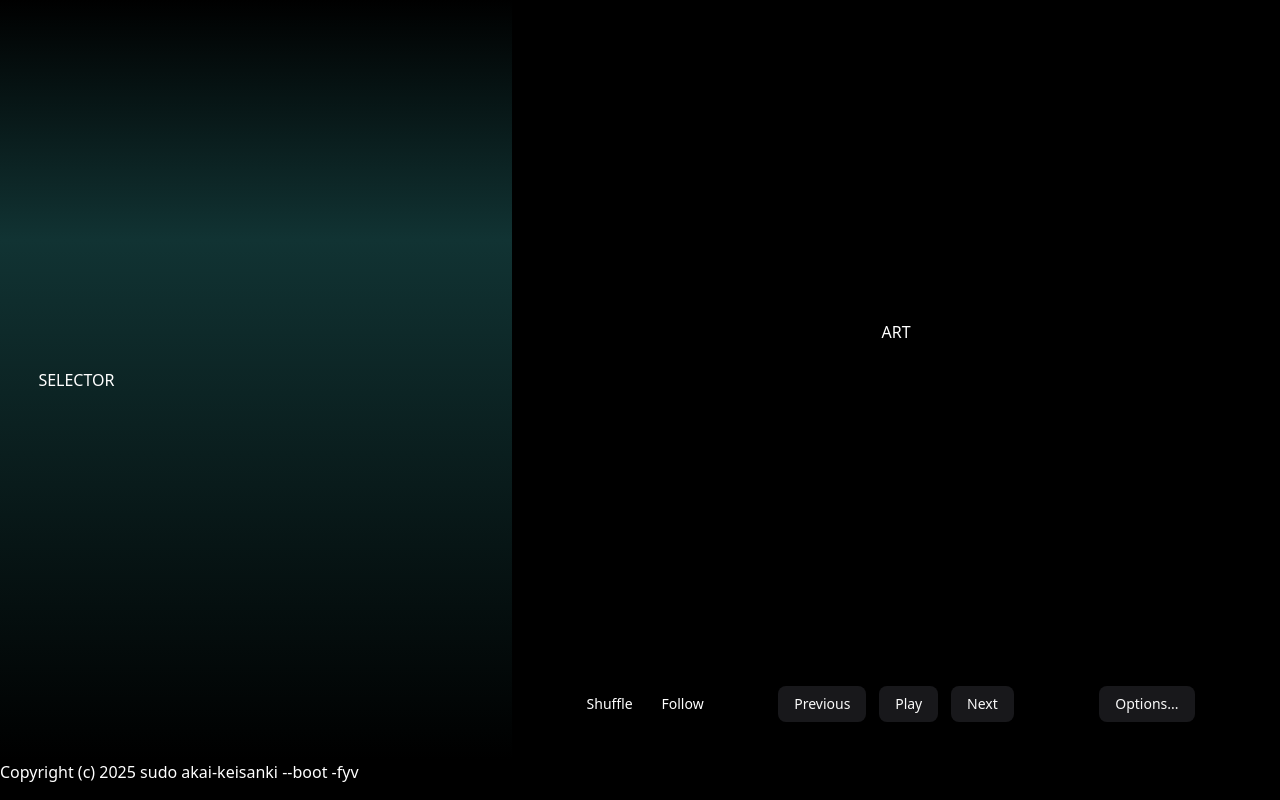
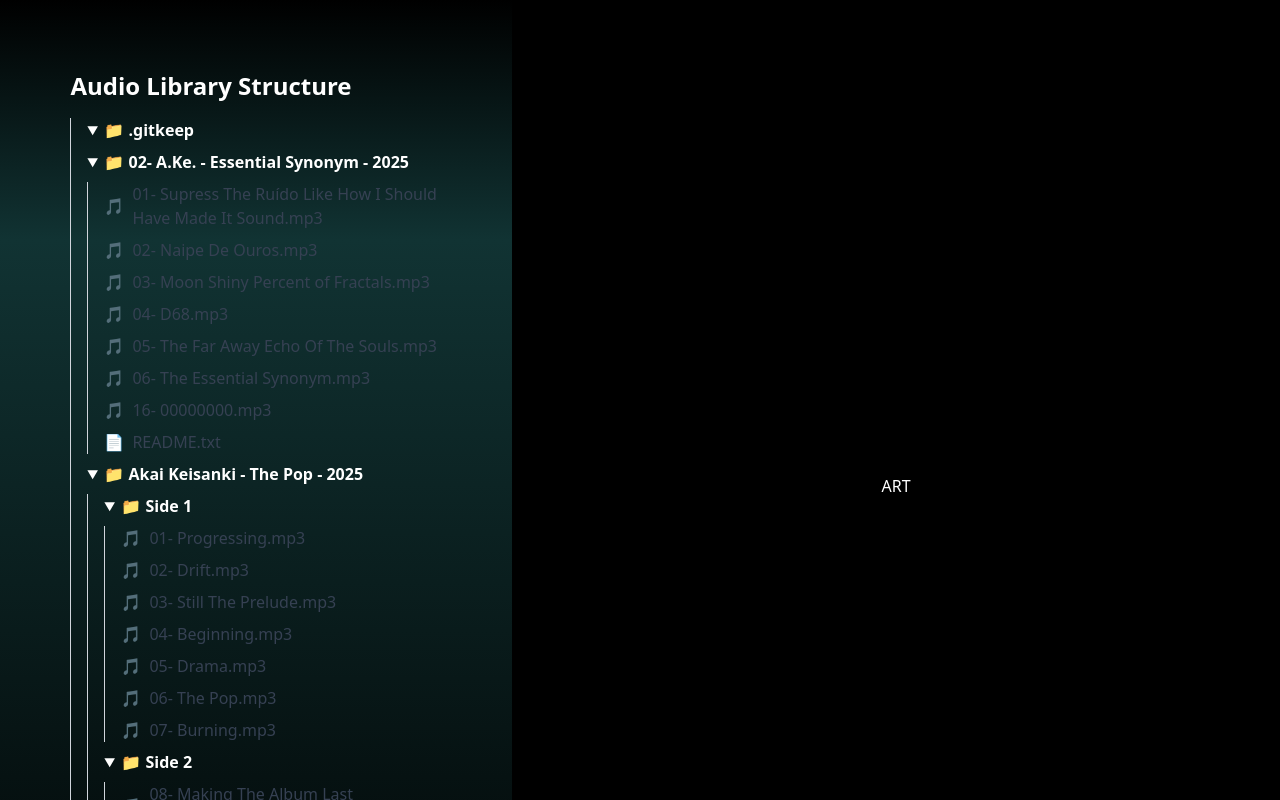
Before and after one commit to akai-keisanki/nautylle-player, a Next.js app: page / in a window 1280 px wide. Shown: the top 800 px of the page. Built offline with nearby package versions, Linux system fonts and the light colour scheme.

Commit message:
feat: add explorer to initial page

```diff
--- a/app/page.tsx
+++ b/app/page.tsx
@@ -14,11 +14,14 @@ import {
 import { Toggle } from "@/components/ui/toggle";
 import { Label } from "@/components/ui/label";
 import { Switch } from "@/components/ui/switch";
+import Explorer from "@/components/explorer";
 
 export default function Home() {
   return (
     <main>
-      <div id="selector">SELECTOR</div>
+      <div id="selector">
+        <Explorer />
+      </div>
       <div id="controllers">
         <div id="art">ART</div>
         <div id="playlist-controllers" className="controller-group">
```
Also changed, not shown: 1 other file (tests, documents, lock files or other folders).
